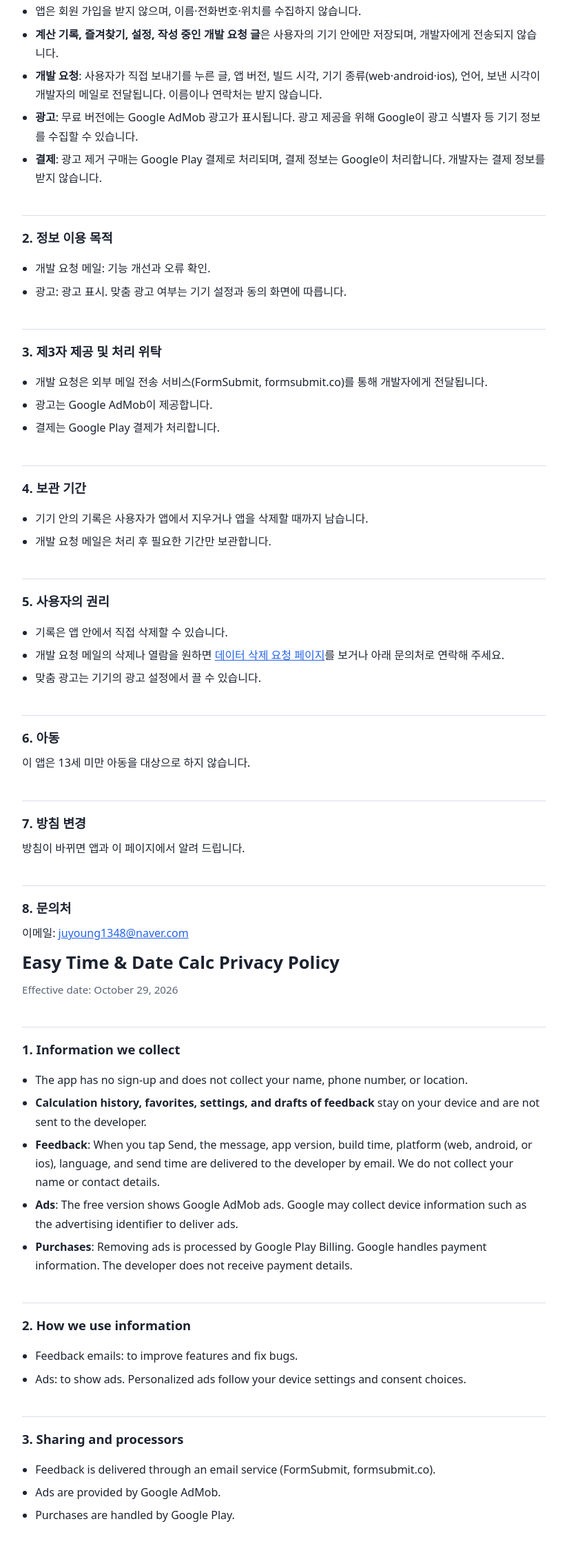
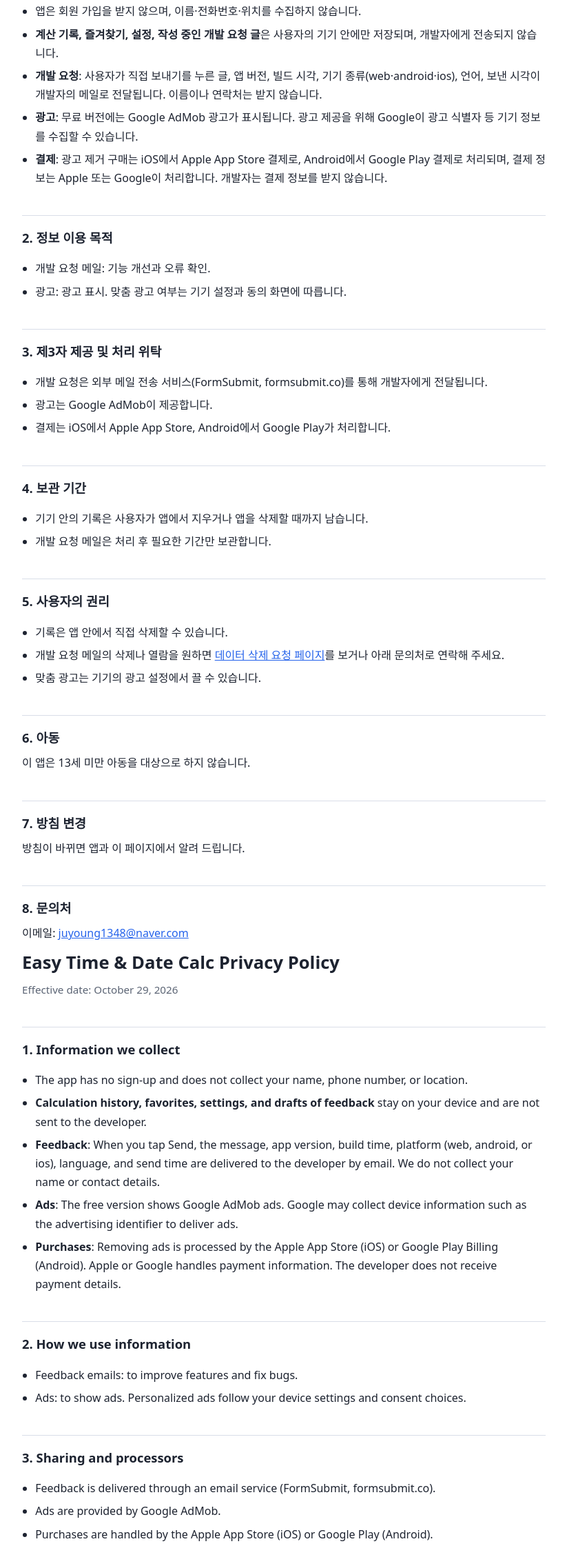
Before and after one commit to kataco1348-hub/time-calc-privacy, a plain HTML site: page index.html in a window 1280 px wide. Shown: the part 258-2500 px from the top of the page at 69% size, without its empty margins (228-1051 px from the left). Drawn offline with Linux system fonts and the light colour scheme.

Commit message:
docs: 결제 안내에 iOS Apple App Store 추가 (Google Play는 Android용으로 유지)
Co-Authored-By: Claude Haiku 5.5 <noreply@anthropic.com>

```diff
--- a/index.html
+++ b/index.html
@@ -38,7 +38,7 @@
       <li><strong>계산 기록, 즐겨찾기, 설정, 작성 중인 개발 요청 글</strong>은 사용자의 기기 안에만 저장되며, 개발자에게 전송되지 않습니다.</li>
       <li><strong>개발 요청</strong>: 사용자가 직접 보내기를 누른 글, 앱 버전, 빌드 시각, 기기 종류(web·android·ios), 언어, 보낸 시각이 개발자의 메일로 전달됩니다. 이름이나 연락처는 받지 않습니다.</li>
       <li><strong>광고</strong>: 무료 버전에는 Google AdMob 광고가 표시됩니다. 광고 제공을 위해 Google이 광고 식별자 등 기기 정보를 수집할 수 있습니다.</li>
-      <li><strong>결제</strong>: 광고 제거 구매는 Google Play 결제로 처리되며, 결제 정보는 Google이 처리합니다. 개발자는 결제 정보를 받지 않습니다.</li>
+      <li><strong>결제</strong>: 광고 제거 구매는 iOS에서 Apple App Store 결제로, Android에서 Google Play 결제로 처리되며, 결제 정보는 Apple 또는 Google이 처리합니다. 개발자는 결제 정보를 받지 않습니다.</li>
     </ul>
 
     <h2>2. 정보 이용 목적</h2>
@@ -51,7 +51,7 @@
     <ul>
       <li>개발 요청은 외부 메일 전송 서비스(FormSubmit, formsubmit.co)를 통해 개발자에게 전달됩니다.</li>
       <li>광고는 Google AdMob이 제공합니다.</li>
-      <li>결제는 Google Play 결제가 처리합니다.</li>
+      <li>결제는 iOS에서 Apple App Store, Android에서 Google Play가 처리합니다.</li>
     </ul>
 
     <h2>4. 보관 기간</h2>
@@ -87,7 +87,7 @@
       <li><strong>Calculation history, favorites, settings, and drafts of feedback</strong> stay on your device and are not sent to the developer.</li>
       <li><strong>Feedback</strong>: When you tap Send, the message, app version, build time, platform (web, android, or ios), language, and send time are delivered to the developer by email. We do not collect your name or contact details.</li>
       <li><strong>Ads</strong>: The free version shows Google AdMob ads. Google may collect device information such as the advertising identifier to deliver ads.</li>
-      <li><strong>Purchases</strong>: Removing ads is processed by Google Play Billing. Google handles payment information. The developer does not receive payment details.</li>
+      <li><strong>Purchases</strong>: Removing ads is processed by the Apple App Store (iOS) or Google Play Billing (Android). Apple or Google handles payment information. The developer does not receive payment details.</li>
     </ul>
 
     <h2>2. How we use information</h2>
@@ -100,7 +100,7 @@
     <ul>
       <li>Feedback is delivered through an email service (FormSubmit, formsubmit.co).</li>
       <li>Ads are provided by Google AdMob.</li>
-      <li>Purchases are handled by Google Play.</li>
+      <li>Purchases are handled by the Apple App Store (iOS) or Google Play (Android).</li>
     </ul>
 
     <h2>4. Retention</h2>
```
Also changed, not shown: delete.html (+2 -2 lines).
